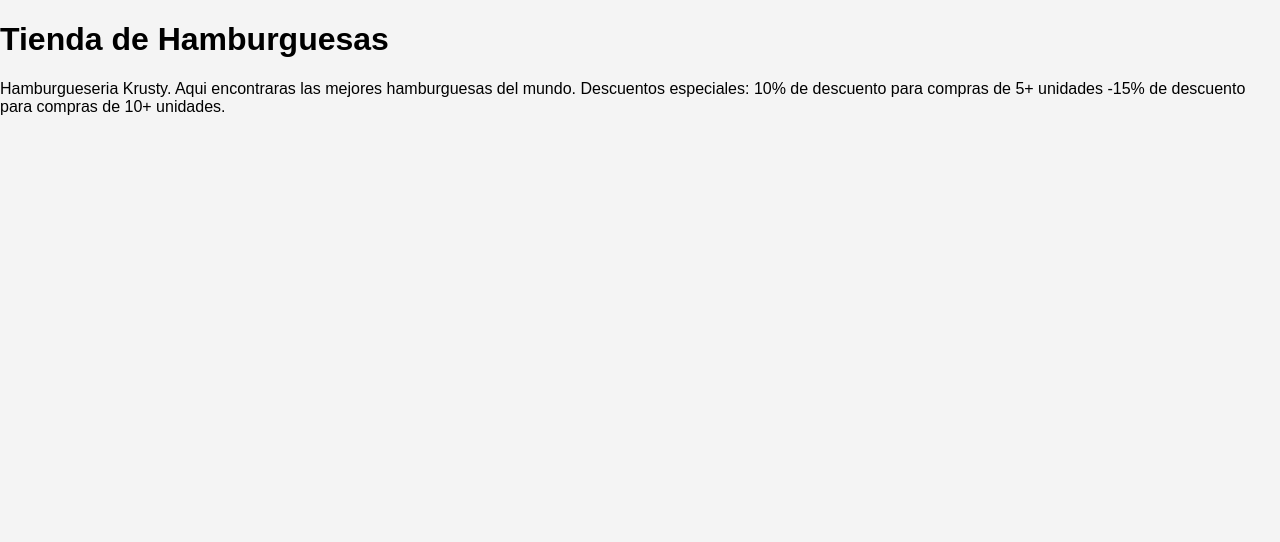
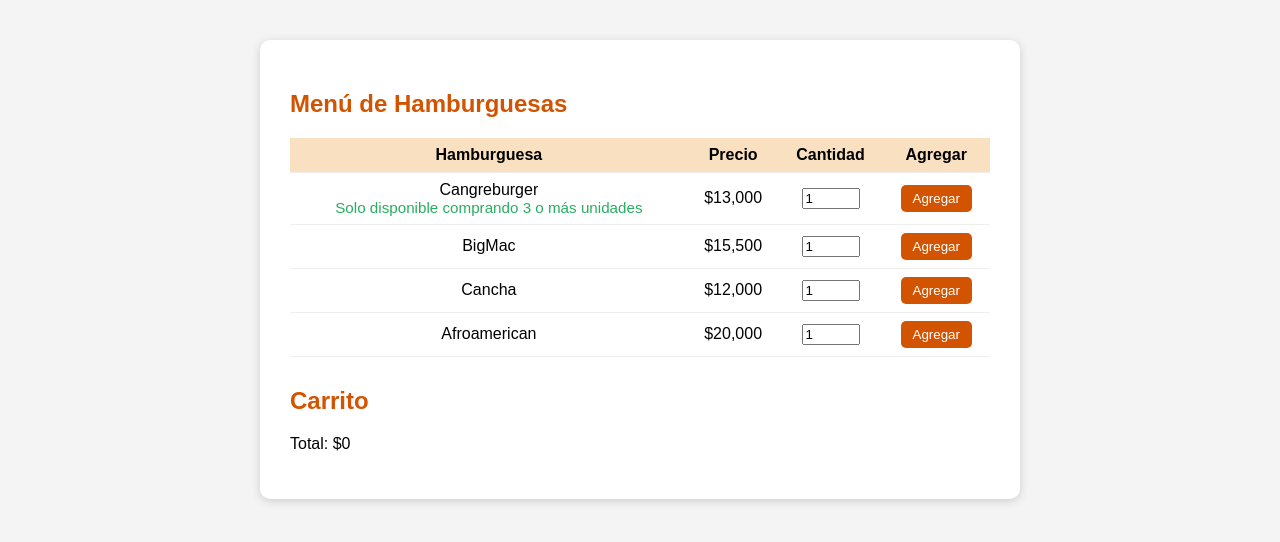
Before and after one commit to nicovzqz/Hamburguesas-Krusty, a plain HTML site: page index.html in a window 1280 px wide. Drawn offline with Linux system fonts and the light colour scheme.

Commit message:
update10/9.html

```diff
--- a/index.html
+++ b/index.html
@@ -1,17 +1,32 @@
 <!DOCTYPE html>
 <html lang="es">
 <head>
-    <meta charset="UTF-8">
-    <title>Tienda de Hamburguesas</title>
-    <link rel="stylesheet" href="./style/style.css">
+  <meta charset="UTF-8">
+  <title>Venta de Hamburguesas Krusty</title>
+    <link rel="stylesheet" href="style/style.css">
+<script src="javascript/script.js" defer> </script>
 </head>
 <body>
-    <h1>Tienda de Hamburguesas</h1>
-<p>Hamburgueseria Krusty.
-Aqui encontraras las mejores hamburguesas del mundo.
-    Descuentos especiales:
-10% de descuento para compras de 5+ unidades -15% de descuento para compras de 10+ unidades.</p>
+  <div class="container">
+    <h2>Menú de Hamburguesas</h2>
+    <table>
+      <thead>
+        <tr>
+          <th>Hamburguesa</th>
+          <th>Precio</th>
+          <th>Cantidad</th>
+          <th>Agregar</th>
+        </tr>
+      </thead>
+      <tbody id="menu-body"></tbody>
+    </table>
 
-    <script src="./javascript/script.js"></script>
+    <div id="cart">
+      <h2>Carrito</h2>
+      <ul id="cart-list"></ul>
+      <p id="total">Total: $0</p>
+    </div>
+  </div>
+
 </body>
 </html>
```
